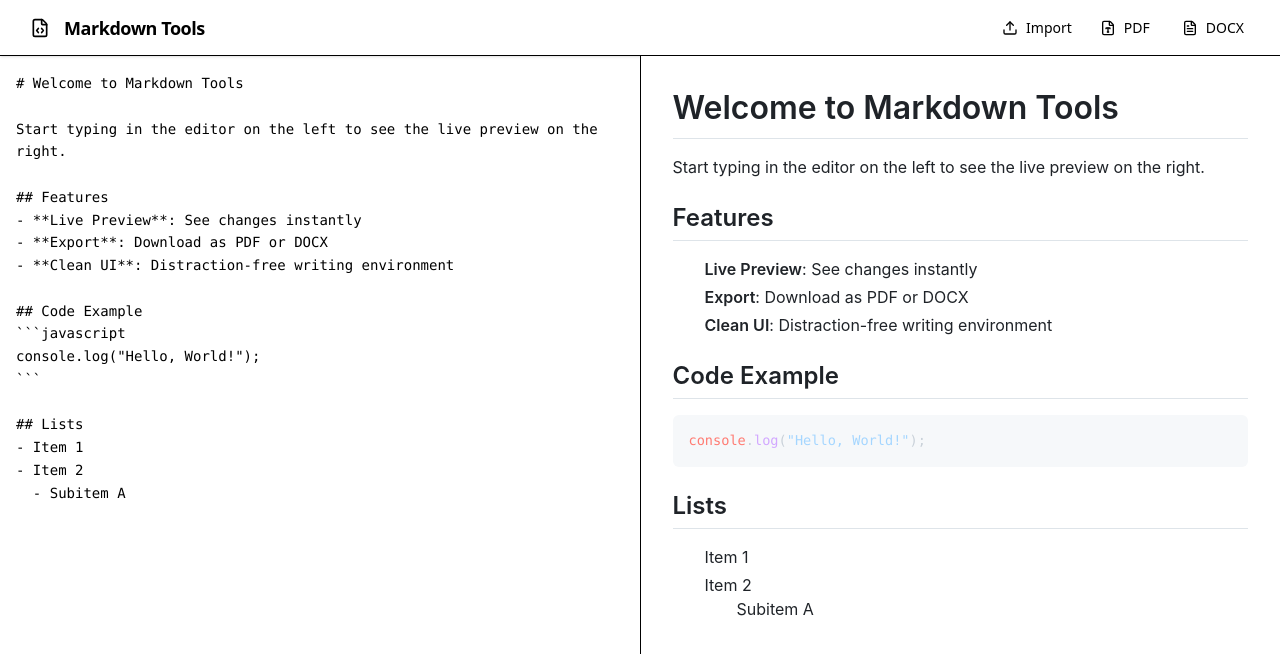
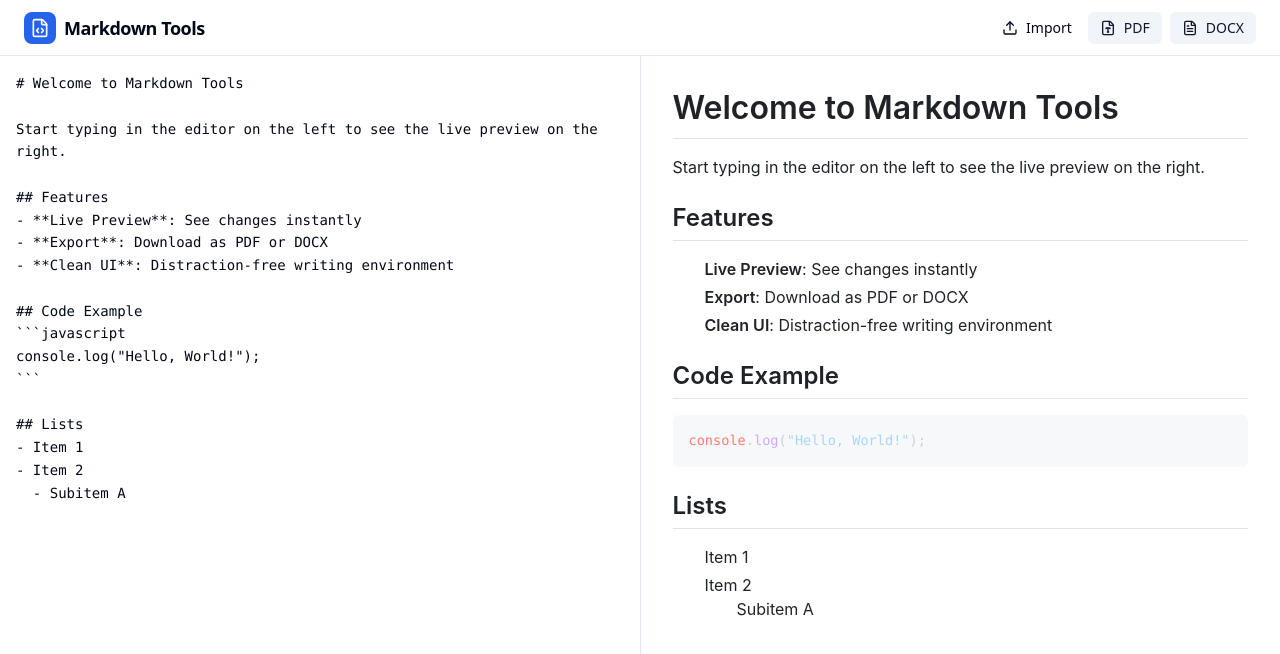
Before and after one commit to nnn-gif/tools, a Vue app: page / in a window 1280 px wide. Shown: the top 654 px of the page. Built offline with nearby package versions, Linux system fonts and the light colour scheme.

Commit message:
Fix: add dark mode CSS variables to fix preview inconsistency

```diff
--- a/src/style.css
+++ b/src/style.css
@@ -2,15 +2,41 @@
 @import "highlight.js/styles/github-dark.css";
 @import "github-markdown-css/github-markdown.css";
 
+@layer base {
+  :root {
+    --background: 0 0% 100%;
+    --foreground: 222.2 84% 4.9%;
+    --muted: 210 40% 96.1%;
+    --primary: 221.2 83.2% 53.3%;
+    --primary-foreground: 210 40% 98%;
+    --secondary: 210 40% 96.1%;
+    --secondary-foreground: 222.2 47.4% 11.2%;
+    --border: 214.3 31.8% 91.4%;
+  }
+
+  @media (prefers-color-scheme: dark) {
+    :root {
+      --background: 222.2 84% 4.9%;
+      --foreground: 210 40% 98%;
+      --muted: 217.2 32.6% 17.5%;
+      --primary: 217.2 91.2% 59.8%;
+      --primary-foreground: 222.2 47.4% 11.2%;
+      --secondary: 217.2 32.6% 17.5%;
+      --secondary-foreground: 210 40% 98%;
+      --border: 217.2 32.6% 17.5%;
+    }
+  }
+}
+
 @theme {
-  --color-background: 0 0% 100%;
-  --color-foreground: 222.2 84% 4.9%;
-  --color-muted: 210 40% 96.1%;
-  --color-primary: 221.2 83.2% 53.3%;
-  --color-primary-foreground: 210 40% 98%;
-  --color-secondary: 210 40% 96.1%;
-  --color-secondary-foreground: 222.2 47.4% 11.2%;
-  --color-border: 214.3 31.8% 91.4%;
+  --color-background: hsl(var(--background));
+  --color-foreground: hsl(var(--foreground));
+  --color-muted: hsl(var(--muted));
+  --color-primary: hsl(var(--primary));
+  --color-primary-foreground: hsl(var(--primary-foreground));
+  --color-secondary: hsl(var(--secondary));
+  --color-secondary-foreground: hsl(var(--secondary-foreground));
+  --color-border: hsl(var(--border));
 }
 
 @layer base {
```
